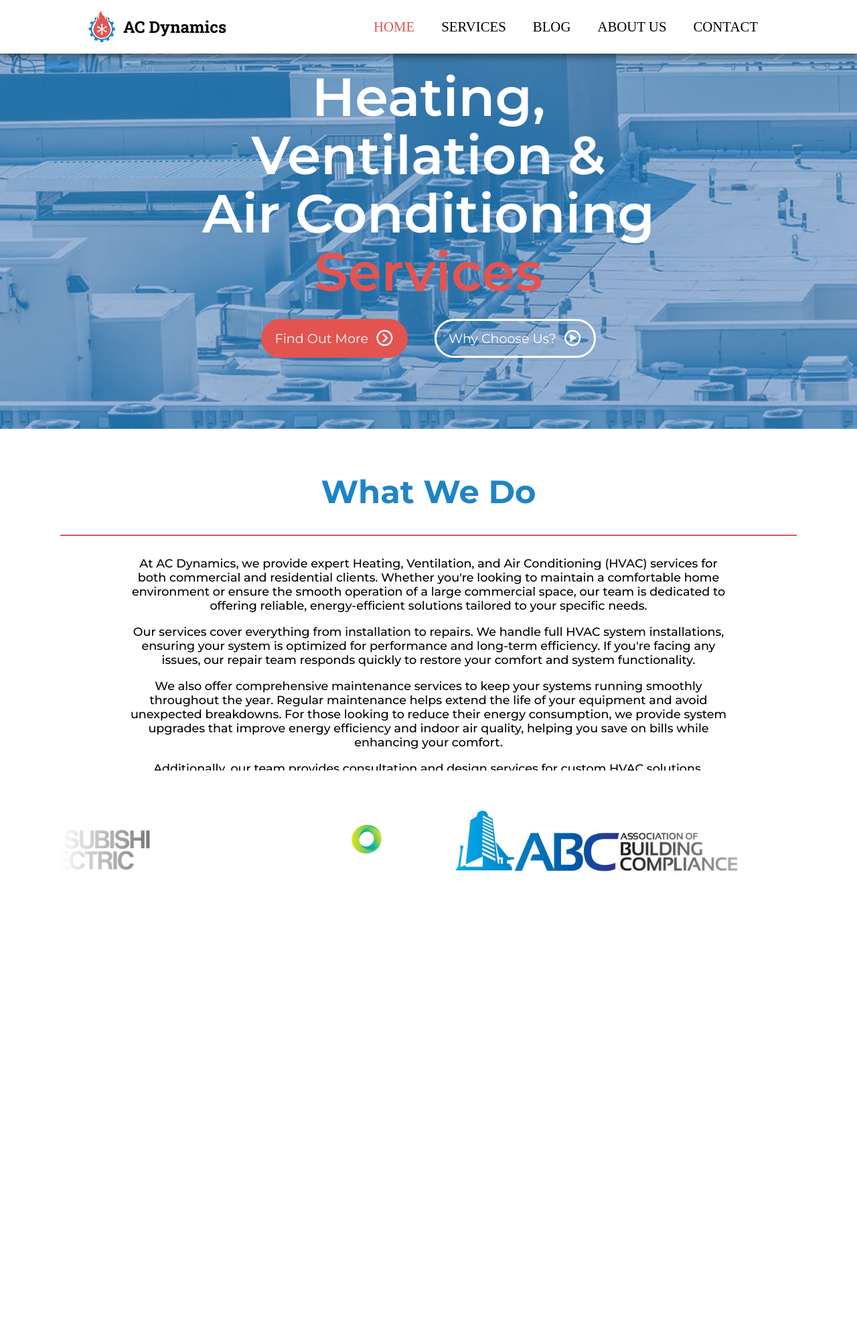
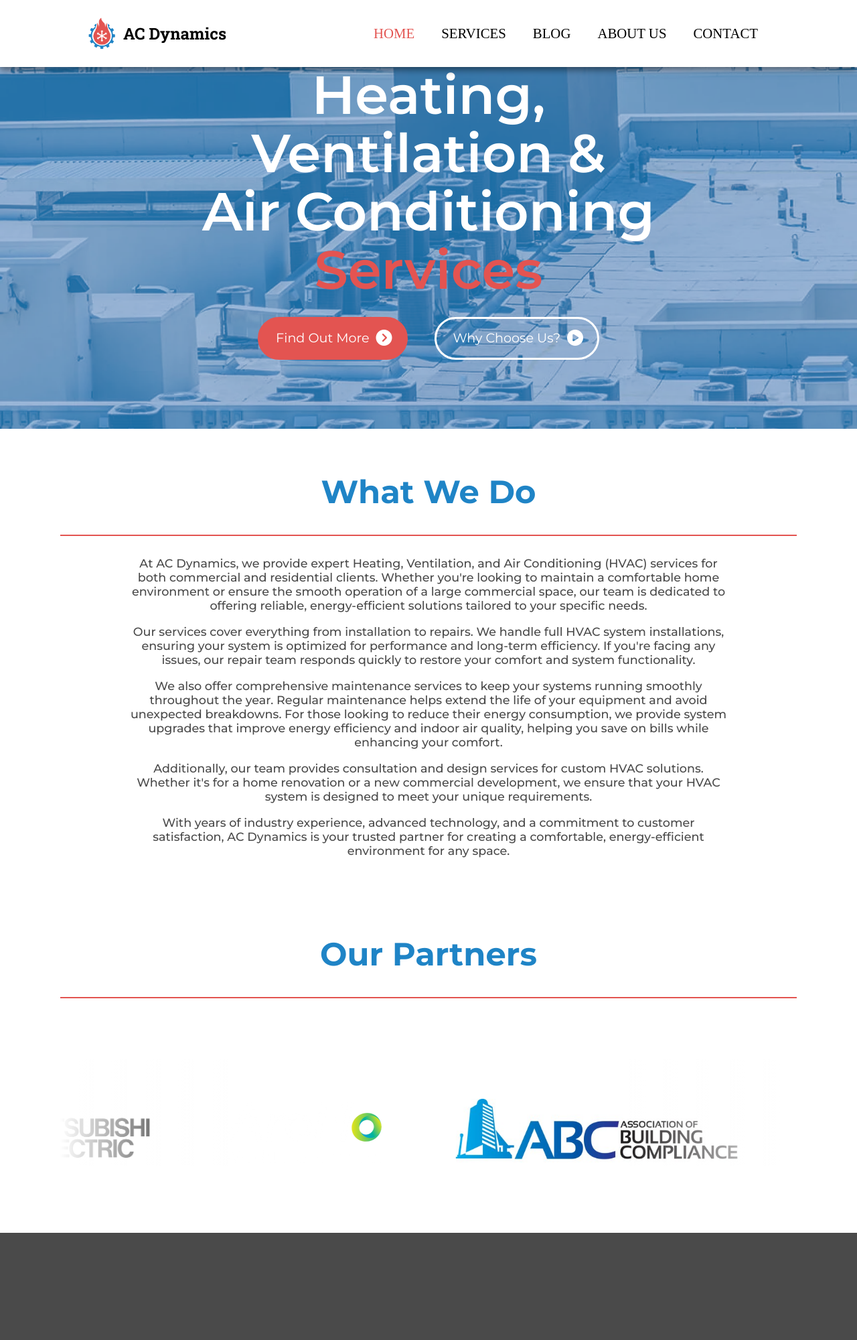
Before and after one commit to MitchellWillis05/AC-Dynamics-Website, a Flask app: page / in a window 1280 px wide. Shown: the whole page at 67% size. Before the commit the page ends 1301 px from the top, so only its background shows below. Run offline with Flask 3, Linux system fonts and the light colour scheme; some libraries are stand-ins or nearby versions.

Commit message:
navbar fucntionality + home page additions

```diff
--- a/app.py
+++ b/app.py
@@ -8,5 +8,25 @@
     return render_template("index.html")
 
 
+@app.route('/services')
+def services():
+    return render_template("services.html")
+
+
+@app.route('/blog')
+def blog():
+    return render_template("blog.html")
+
+
+@app.route('/about')
+def about():
+    return render_template("about.html")
+
+
+@app.route('/contact')
+def contact():
+    return render_template("contact.html")
+
+
 if __name__ == '__main__':
     app.run(debug=True)
--- a/static/css/style.css
+++ b/static/css/style.css
@@ -23,7 +23,7 @@
 nav{
     position: absolute;
     width: 100%;
-    height: 10vh;
+    height: 100px;
     background-color: white;
     box-shadow: 0 4px 10px rgba(0, 0, 0, 0.5);
 }
@@ -43,6 +43,16 @@
     align-items: center;
     cursor: pointer;
 }
+
+.logo-link {
+    text-decoration: none; /* Removes underline from text */
+    display: block;
+}
+
+.logo-link img {
+    display: block;
+}
+
 
 .nav-container .logo img{
     height: 3rem;
@@ -94,11 +104,12 @@
     font-size: 2rem;
     right: 20px;
     color: black;
-    opacity: 0;
+
 }
 
 nav .menu i{
-    top: 30px;
+    top: 35px;
+    display: none;
 }
 
 nav .cancel i{
@@ -181,8 +192,14 @@
     transition: 0.2s linear;
 }
 
-.intro .intro-text{
+.intro .intro-button{
+    background: none;
+    color: white;
+}
 
+.intro .intro-button-1{
+    background: none;
+    color: white;
 }
 
 .intro .intro-container {
@@ -203,7 +220,7 @@
     align-items: center;
     border: 3px solid white;
     border-radius: 50px;
-    padding: 0.7rem 1.1rem 0.7rem 1.1rem;
+    padding: 1rem 1.3rem 1.1rem 1.5rem;
     margin: 0 20px 0 20px;
     cursor: pointer;
     transition: 0.1s;
@@ -214,7 +231,7 @@
     align-items: center;
     border: 3px solid #E35451;
     border-radius: 50px;
-    padding: 0.7rem 1.1rem 0.7rem 1.1rem;
+    padding: 1rem 1.3rem 1.1rem 1.5rem;
     margin: 0 20px 0 20px;
     cursor: pointer;
     background-color: #E35451;
@@ -231,10 +248,12 @@
 
 .intro .intro-button-container .intro-button-1 i{
     padding-left: 10px;
+    font-size: 1.5rem;
 }
 
 .intro .intro-button-container .intro-button i{
     padding-left: 10px;
+    font-size: 1.5rem;
 }
 
 /*----------------------------------HOME--------------------------------*/
@@ -242,6 +261,8 @@
 .what-we-do {
     width: 100%;
     height: 60vh;
+    margin-bottom: 50px;
+    margin-top: 30px;
 }
 
 .what-we-do .heading {
@@ -251,7 +272,6 @@
     line-height: 8rem;
     font-size: clamp(1.5rem, 0.7rem + 3vw, 2rem);
     margin-bottom: 30px;
-    margin-top: 30px;
 }
 
 .what-we-do h1{
@@ -262,7 +282,7 @@
 .what-we-do p {
     width: 100%;
     text-align: center;
-    color: black;
+    color: #4a4a4a;
     font-size: clamp(0.6rem, 0.3rem + 1.5vw, 1.1rem);
     font-weight: 500;
     font-family: "Montserrat", "serif";
@@ -284,16 +304,32 @@
     }
 }
 
-.logo-section{
-    height: 20vh;
+.logo-section {
+    height: 60vh;
 }
+
+.logo-section .heading {
+    padding: 0 7% 0 7%;
+    text-align: center;
+    color: #1F84C6;
+    line-height: 8rem;
+    font-size: clamp(1.5rem, 0.7rem + 3vw, 2rem);
+    margin-bottom: 10px;
+}
+
+.logo-section h1{
+    border-bottom: 2px solid #E35451;
+    font-family: "Montserrat", "serif";
+}
+
 .logos {
     overflow: hidden;
     padding: 60px 0;
     background: white;
     white-space: nowrap;
     position: relative;
-    margin: 0 7%;
+    margin: 7% 7%;
+    height: 20vh;
 }
 
 .logos:before {
@@ -325,9 +361,56 @@
     margin: 0 50px;
 }
 
+/*-----------------------Footer---------------------*/
+
+.footer {
+    width: 100%;
+    height: 20vh;
+    background-color: #4a4a4a;
+}
+
+/*-----------------------Embed---------------------*/
+
+
+.outer-video-container {
+  position: fixed;
+  top: 0;
+  left: 0;
+  width: 100%;
+  height: 100%;
+  background-color: rgba(0, 0, 0, 0.8);
+  display: flex;
+  justify-content: center;
+  align-items: center;
+  z-index: 9999;
+}
+
+.hidden {
+  display: none;
+}
+
+.video-container {
+    text-align: center;
+    position: relative;
+    width: 60%;
+    max-width: 800px;
+}
+
+#close-btn {
+    position: absolute;
+    top: -10px;
+    right: -10px;
+    font-size: 30px;
+    color: white;
+    cursor: pointer;
+}
 
 
 /*----------------------------------RESIZING--------------------------------*/
+
+
+
+
 
 @media (width < 870px) {
 
@@ -337,9 +420,9 @@
     }
 }
 
-@media (width < 1050px) {
-    nav i {
-        opacity: 1;
+@media (width < 1050px){
+    nav .menu i {
+        display: flex;
     }
 
     .nav-container .links {
@@ -349,9 +432,11 @@
     .logos:before, .logos:after{
         width: 50px;
     }
+
+
 }
 
-@media (width < 1500px) {
+@media (width < 1500px){
     .intro .intro-container {
         display: inline;
         justify-content: center;
@@ -365,4 +450,143 @@
         justify-content: center;
         margin-top: 2rem;
     }
+
+    .what-we-do {
+        height: 80vh;
+    }
+
 }
+
+@media (width < 600px){
+    .what-we-do {
+        height: 100vh;
+    }
+    .logos-slide img{
+        height: 90px;
+        margin: 0 60px;
+    }
+
+}
+
+@media (width < 500px) {
+
+    .intro {
+        height: 60vh;
+    }
+
+    .logo-section{
+        height: 70vh;
+    }
+
+
+
+    .logos{
+        height: 200px;
+    }
+}
+
+
+
+@media (width < 390px) {
+
+
+}
+
+@media (width < 300px) {
+
+    .logo h1{
+        display: none;
+    }
+
+}
+
+@media (height < 800px) and (height > 650px) {
+    .intro {
+        height: 100vh;
+    }
+
+    .what-we-do {
+        height: 100vh;
+    }
+
+    .logos-slide img{
+        height: 90px;
+        margin: 0 60px;
+    }
+}
+
+@media (height < 650px) and (height > 500px) {
+    .intro {
+        height: 200vh;
+    }
+
+    .what-we-do {
+        height: 150vh;
+    }
+
+    .logo-section{
+        height: 80vh;
+    }
+
+    .logos-slide img{
+        height: 60px;
+        margin: 0 50px;
+    }
+}
+
+@media (height < 500px) and (height > 400px) {
+    .intro .intro-button-container{
+        display: none;
+    }
+
+    .intro h1 {
+        font-size: 60px;
+    }
+
+    .what-we-do {
+        height: 200vh;
+    }
+
+    .logo-section{
+        height: 100vh;
+    }
+
+    .logos-slide img{
+        height: 60px;
+        margin: 0 50px;
+    }
+}
+
+@media (height < 400px)
+{
+
+        .intro {
+            height: 80vh;
+        }
+
+        .intro .intro-button-container{
+            display: none;
+        }
+
+        .intro h1 {
+            font-size: 30px;
+
+        }
+
+        .intro-text {
+            margin-top: 100px;
+        }
+
+        .what-we-do {
+            height: 200vh;
+        }
+
+        .logo-section{
+            height: 120vh;
+        }
+
+        .logos-slide img{
+            height: 60px;
+            margin: 0 50px;
+        }
+}
--- /dev/null
+++ b/static/scripts/about.js
@@ -0,0 +1,4 @@
+document.addEventListener("DOMContentLoaded", function() {
+    const servicesLink = document.getElementById("about");
+    servicesLink.classList.add("active-link");
+});
--- /dev/null
+++ b/static/scripts/blog.js
@@ -0,0 +1,4 @@
+document.addEventListener("DOMContentLoaded", function() {
+    const servicesLink = document.getElementById("blog");
+    servicesLink.classList.add("active-link");
+});
--- /dev/null
+++ b/static/scripts/contact.js
@@ -0,0 +1,4 @@
+document.addEventListener("DOMContentLoaded", function() {
+    const servicesLink = document.getElementById("contact");
+    servicesLink.classList.add("active-link");
+});
--- /dev/null
+++ b/static/scripts/home.js
@@ -0,0 +1,12 @@
+document.getElementById('show-video').addEventListener('click', function() {
+  document.getElementById('video-popup').classList.remove('hidden');
+});
+
+document.getElementById('close-btn').addEventListener('click', function() {
+  document.getElementById('video-popup').classList.add('hidden');
+});
+
+document.addEventListener("DOMContentLoaded", function() {
+    const servicesLink = document.getElementById("home");
+    servicesLink.classList.add("active-link");
+});
--- /dev/null
+++ b/static/scripts/services.js
@@ -0,0 +1,4 @@
+document.addEventListener("DOMContentLoaded", function() {
+    const servicesLink = document.getElementById("services");
+    servicesLink.classList.add("active-link");
+});
--- /dev/null
+++ b/templates/about.html
@@ -0,0 +1,6 @@
+{% extends "base.html" %}
+{% block content %}
+
+
+    <script src="/static/scripts/about.js"></script>
+{% endblock %}
--- /dev/null
+++ b/templates/base.html
@@ -0,0 +1,74 @@
+<!DOCTYPE html>
+<html lang="en">
+<head>
+    <meta charset="UTF-8">
+    <meta name="viewport" content="width=device-width, initial-scale=1.0">
+    <link rel="icon" href="/static/images/logo/logo.png" type="image/png">
+    <link href='https://unpkg.com/boxicons@2.1.4/css/boxicons.min.css' rel='stylesheet'>
+    <script src="https://kit.fontawesome.com/5115542834.js" crossorigin="anonymous"></script>
+    <link rel="stylesheet" href="/static/css/style.css">
+    <link rel="stylesheet" href="https://unpkg.com/aos@next/dist/aos.css" />
+    <title>AC Dynamics | Home</title>
+</head>
+<body>
+    <nav>
+        <div class="nav-container">
+            <a href="/" class="logo-link">
+                <div class="logo">
+                    <img src="/static/images/logo/logo.png" alt="logo">
+                    <h1>AC Dynamics</h1>
+                </div>
+            </a>
+            <div class="links" >
+                <div class="link" id="home" ><a href="/">HOME</a></div>
+                <div class="link" id="services"><a href="/services">SERVICES</a></div>
+                <div class="link" id="blog"><a href="/blog">BLOG</a></div>
+                <div class="link" id="about"><a href="/about">ABOUT US</a></div>
+                <div class="link" id="contact"><a href="/contact">CONTACT</a></div>
+            </div>
+        </div>
+        <div class="menu">
+            <i class="fa-solid fa-bars hamburg"></i>
+        </div>
+
+        <div class="dropdown">
+            <div class="dropdown-links">
+                <a href="/">HOME</a>
+                <a href="/services">SERVICES</a>
+                <a href="/blog">BLOG</a>
+                <a href="/about">ABOUT US</a>
+                <a href="/contact">CONTACT</a>
+                <div class="cancel">
+                   <i class="fa-solid fa-xmark cancel"></i>
+                </div>
+
+            </div>
+        </div>
+    </nav>
+
+    {% block content %}
+    {% endblock %}
+
+    <script>
+        const hamburg = document.querySelector(".hamburg")
+        const cancel = document.querySelector(".cancel")
+        const navbar = document.querySelector(".dropdown")
+
+        hamburg.addEventListener("click", ()=>{
+            navbar.style.transform = "translateY(0px)"
+        })
+
+        cancel.addEventListener("click", ()=>{
+            navbar.style.transform = "translateY(-450px)"
+        })
+    </script>
+
+    <script src="https://unpkg.com/aos@next/dist/aos.js"></script>
+    <script>
+        AOS.init({
+            once:true
+        });
+    </script>
+
+</body>
+</html>
--- /dev/null
+++ b/templates/blog.html
@@ -0,0 +1,6 @@
+{% extends "base.html" %}
+{% block content %}
+
+
+    <script src="/static/scripts/blog.js"></script>
+{% endblock %}
--- /dev/null
+++ b/templates/contact.html
@@ -0,0 +1,6 @@
+{% extends "base.html" %}
+{% block content %}
+
+
+    <script src="/static/scripts/contact.js"></script>
+{% endblock %}
--- a/templates/index.html
+++ b/templates/index.html
@@ -1,46 +1,5 @@
-<!DOCTYPE html>
-<html lang="en">
-<head>
-    <meta charset="UTF-8">
-    <meta name="viewport" content="width=device-width, initial-scale=1.0">
-    <link href='https://unpkg.com/boxicons@2.1.4/css/boxicons.min.css' rel='stylesheet'>
-    <link rel="stylesheet" href="/static/css/style.css">
-    <link rel="stylesheet" href="https://unpkg.com/aos@next/dist/aos.css" />
-    <title>AC Dynamics | Home</title>
-</head>
-<body>
-    <nav>
-        <div class="nav-container">
-            <div class="logo">
-                <img src="/static/images/logo/logo.png" alt="logo">
-                <h1>AC Dynamics</h1>
-            </div>
-            <div class="links" >
-                <div class="active-link" data-aos="fade-down" data-aos-duration="800" data-aos-delay="0"><a href="">HOME</a></div>
-                <div class="link" data-aos="fade-down" data-aos-duration="800" data-aos-delay="50"><a href="">SERVICES</a></div>
-                <div class="link" data-aos="fade-down" data-aos-duration="800" data-aos-delay="100"><a href="">BLOG</a></div>
-                <div class="link" data-aos="fade-down" data-aos-duration="800" data-aos-delay="150"><a href="">ABOUT US</a></div>
-                <div class="link" data-aos="fade-down" data-aos-duration="800" data-aos-delay="200"><a href="">CONTACT</a></div>
-            </div>
-        </div>
-        <div class="menu">
-            <i class='bx bx-menu hamburg'></i>
-        </div>
-
-        <div class="dropdown">
-            <div class="dropdown-links">
-                <a href="">HOME</a>
-                <a href="">SERVICES</a>
-                <a href="">BLOG</a>
-                <a href="">ABOUT US</a>
-                <a href="">CONTACT</a>
-                <div class="cancel">
-                   <i class='bx bx-x-circle cancel'></i>
-                </div>
-
-            </div>
-        </div>
-    </nav>
+{% extends "base.html" %}
+{% block content %}
 
     <section class="intro">
         <div class="intro-container">
@@ -51,14 +10,14 @@
                 <h1 class="highlight" data-aos="fade-right" data-aos-duration="800" data-aos-delay="300">Services</h1>
             </div>
             <div class="intro-button-container" data-aos="fade-in" data-aos-duration="1800" data-aos-delay="100">
-                <div class="intro-button-1">
+                <button class="intro-button-1">
                 <p>Find Out More</p>
-                <i class='bx bx-chevron-right-circle'></i>
-            </div>
-            <div class="intro-button">
+                <i class="fa-solid fa-circle-chevron-right"></i>
+            </button>
+            <button class="intro-button" id="show-video">
                 <p>Why Choose Us?</p>
-                <i class='bx bx-play-circle'></i>
-            </div>
+                <i class="fa-solid fa-circle-play"></i>
+            </button>
             </div>
 
 
@@ -70,51 +29,56 @@
             <h1>What We Do</h1>
         </div>
 
-        <div class ="content">
-            <p>
+        <div class ="content" >
+            <p data-aos="fade-up" data-aos-duration="800" data-aos-delay="0">
                 At AC Dynamics, we provide expert Heating, Ventilation, and Air Conditioning (HVAC) services for both
                 commercial and residential clients. Whether you're looking to maintain a comfortable home environment
                 or ensure the smooth operation of a large commercial space, our team is dedicated to offering reliable,
                 energy-efficient solutions tailored to your specific needs.
             </p>
             <br>
-            <p>
+            <p data-aos="fade-up" data-aos-duration="800" data-aos-delay="50">
                 Our services cover everything from installation to repairs. We handle full HVAC system installations,
                 ensuring your system is optimized for performance and long-term efficiency. If you're facing any issues,
                 our repair team responds quickly to restore your comfort and system functionality.
             </p>
             <br>
-            <p>
+            <p data-aos="fade-up" data-aos-duration="800" data-aos-delay="100">
                 We also offer comprehensive maintenance services to keep your systems running smoothly throughout the
                 year. Regular maintenance helps extend the life of your equipment and avoid unexpected breakdowns. For
                 those looking to reduce their energy consumption, we provide system upgrades that improve energy
                 efficiency and indoor air quality, helping you save on bills while enhancing your comfort.
             </p>
             <br>
-            <p>
+            <p data-aos="fade-up" data-aos-duration="800" data-aos-delay="150">
                 Additionally, our team provides consultation and design services for custom HVAC solutions.
                 Whether it's for a home renovation or a new commercial development, we ensure that your HVAC system is
                 designed to meet your unique requirements.
             </p>
             <br>
-            <p>
+            <p data-aos="fade-up" data-aos-duration="800" data-aos-delay="200">
                 With years of industry experience, advanced technology, and a commitment to customer satisfaction,
                 AC Dynamics is your trusted partner for creating a comfortable, energy-efficient environment for any space.
             </p>
         </div>
+
+        <br><br>
 
 
 
     </section>
 
     <section class="logo-section">
+        <div class="heading" >
+            <h1>Our Partners</h1>
+        </div>
         <div class="logos">
             <div class="logos-slide">
-                <img src="/static/images/home/panasonic-logo.png" alt="">
-                <img src="/static/images/home/mitsubishi-electric-logo.png" alt="">
-                <img src="/static/images/home/aroflow-logo.png" alt="">
-                <img src="/static/images/home/ABC-logo.png" alt="">
-                <img src="/static/images/home/sitesafe-logo.png" alt="">
+                <img src="/static/images/home/panasonic-logo.png" alt="panasonic">
+                <img src="/static/images/home/mitsubishi-electric-logo.png" alt="mitsubishi">
+                <img src="/static/images/home/aroflow-logo.png" alt="aroflow">
+                <img src="/static/images/home/ABC-logo.png" alt="ABC">
+                <img src="/static/images/home/sitesafe-logo.png" alt="sitesafe">
             </div>
 
             <div class="logos-slide">
@@ -131,24 +95,17 @@
 
     </footer>
 
-    <script>
-        const hamburg = document.querySelector(".hamburg")
-        const cancel = document.querySelector(".cancel")
-        const navbar = document.querySelector(".dropdown")
+    <div id="video-popup" class="hidden">
+        <div class="outer-video-container">
+            <div class="video-container">
+            <span id="close-btn">&times;</span>
+            <iframe id="embedded-video" width="560" height="315" src="https://www.youtube.com/embed/zuOUN-VSI40" frameborder="0" allow="autoplay; encrypted-media" allowfullscreen></iframe>
 
-        hamburg.addEventListener("click", ()=>{
-            navbar.style.transform = "translateY(0px)"
-        })
+            </div>
+        </div>
 
-        cancel.addEventListener("click", ()=>{
-            navbar.style.transform = "translateY(-450px)"
-        })
-    </script>
+    </div>
 
-    <script src="https://unpkg.com/aos@next/dist/aos.js"></script>
-    <script>
-    AOS.init();
-    </script>
+  <script src="/static/scripts/home.js"></script>
 
-</body>
-</html>
+{% endblock %}
--- /dev/null
+++ b/templates/services.html
@@ -0,0 +1,6 @@
+{% extends "base.html" %}
+{% block content %}
+
+
+    <script src="/static/scripts/services.js"></script>
+{% endblock %}
```
